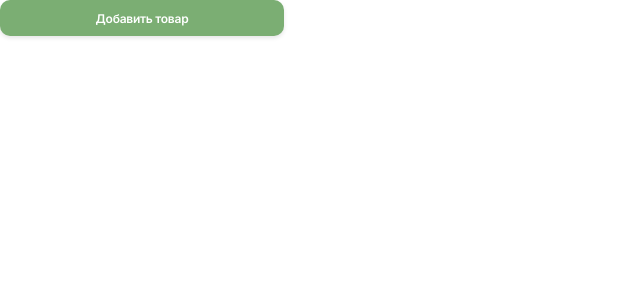
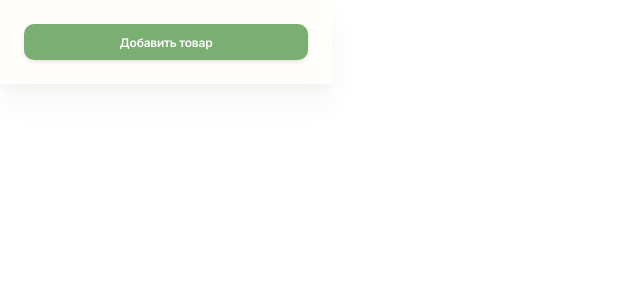
Before and after one commit to alraskalov/idaproject, a Nuxt app: page / in a window 1280 px wide. Shown: the top 300 px of the page, without its empty margins (0-640 px from the left). Built offline with nearby package versions, Linux system fonts and the light colour scheme.

Commit message:
create FormItem component

```diff
--- /dev/null
+++ b/components/FormItem.vue
@@ -0,0 +1,34 @@
+<template>
+  <form :name="name" class="form">
+    <button-item />
+  </form>
+</template>
+
+<script>
+import ButtonItem from './ButtonItem.vue'
+export default {
+  name: 'FormItem',
+  components: { ButtonItem },
+  props: {
+    name: {
+      type: String,
+      default: "form"
+    },
+  },
+}
+</script>
+
+<style lang="scss" scoped>
+.form {
+  display: flex;
+  flex-direction: column;
+  align-items: center;
+  justify-content: center;
+  box-sizing: border-box;
+  background: #FFFEFB;
+  box-shadow: 0px 20px 30px rgba(0, 0, 0, 0.04), 0px 6px 10px rgba(0, 0, 0, 0.02);
+  border-radius: 4px;
+  padding: 24px;
+  width: 332px;
+}
+</style>
--- a/pages/index.vue
+++ b/pages/index.vue
@@ -1,6 +1,7 @@
 <template>
   <!-- <Tutorial /> -->
-  <ButtonItem />
+  <!-- <ButtonItem /> -->
+  <FormItem name="create" />
 </template>
 
 <script>
```
